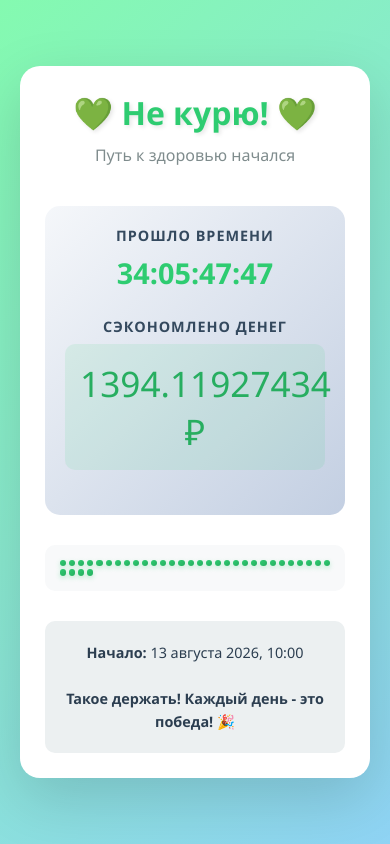
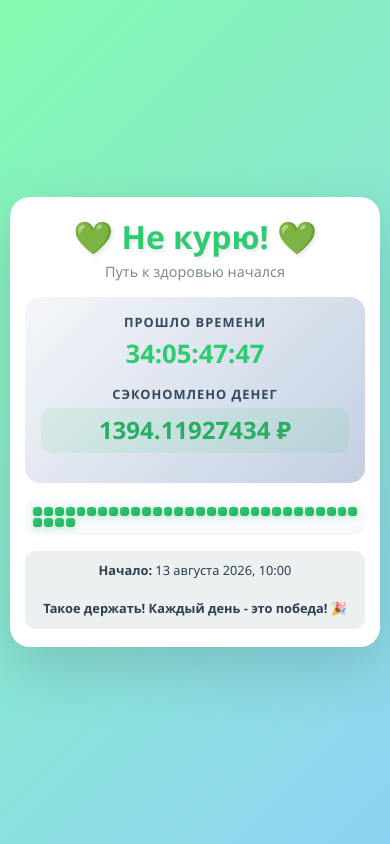
Before and after one commit to RedHeads-Enjoyer/No_sigarents, a plain HTML site: page index.html in a window 390 px wide. Drawn offline with Linux system fonts and the light colour scheme.

Commit message:
Фиксы

```diff
--- a/index.html
+++ b/index.html
@@ -18,14 +18,14 @@
             display: flex;
             align-items: center;
             justify-content: center;
-            padding: 20px;
+            padding: 10px;
         }
 
         .container {
             background: white;
             border-radius: 20px;
             box-shadow: 0 20px 60px rgba(0, 0, 0, 0.15);
-            padding: 40px;
+            padding: 25px 20px;
             max-width: 600px;
             width: 100%;
             text-align: center;
@@ -34,58 +34,66 @@
         h1 {
             color: #2ecc71;
             font-size: 2.5em;
-            margin-bottom: 10px;
+            margin-bottom: 4px;
             text-shadow: 2px 2px 4px rgba(0, 0, 0, 0.1);
         }
 
         .subtitle {
             color: #7f8c8d;
             font-size: 1em;
-            margin-bottom: 40px;
+            margin-bottom: 20px;
         }
 
         .stats-box {
             background: linear-gradient(135deg, #f5f7fa 0%, #c3cfe2 100%);
             border-radius: 15px;
-            padding: 30px;
-            margin-bottom: 30px;
+            padding: 18px;
+            margin-bottom: 18px;
         }
 
         .stat-item {
-            margin-bottom: 25px;
+            margin-bottom: 16px;
+        }
+
+        .stat-item:last-child {
+            margin-bottom: 0;
         }
 
         .stat-label {
             color: #34495e;
-            font-size: 0.9em;
+            font-size: 0.8em;
             text-transform: uppercase;
             letter-spacing: 1px;
-            margin-bottom: 8px;
+            margin-bottom: 5px;
             font-weight: 600;
         }
 
         .stat-value {
             color: #2ecc71;
-            font-size: 2.2em;
+            font-size: 2em;
             font-weight: bold;
             word-break: break-all;
         }
 
         .money-value {
             color: #27ae60;
-            font-size: 2.8em;
+            font-size: 2em;
+            font-weight: 900;
             background: rgba(46, 204, 113, 0.1);
-            padding: 15px;
+            padding: 10px 8px;
             border-radius: 10px;
             margin-top: 5px;
+            word-break: break-word;
+            overflow-wrap: break-word;
+            line-height: 1.2;
         }
 
         .blocks-grid {
             display: grid;
             grid-template-columns: repeat(30, 1fr);
-            gap: 4px;
-            margin-bottom: 30px;
-            padding: 15px;
+            gap: 3px;
+            margin-bottom: 18px;
+            padding: 10px;
             background: #f8f9fa;
             border-radius: 10px;
         }
@@ -116,45 +124,64 @@
 
         .info-section {
             background: #ecf0f1;
-            padding: 20px;
+            padding: 12px;
             border-radius: 10px;
-            margin-top: 30px;
-            font-size: 0.9em;
+            margin-top: 18px;
+            font-size: 0.85em;
             color: #2c3e50;
-            line-height: 1.6;
+            line-height: 1.5;
         }
 
         @media (max-width: 600px) {
             .container {
-                padding: 25px;
+                padding: 18px 15px;
             }
 
             h1 {
                 font-size: 2em;
             }
 
+            .subtitle {
+                font-size: 0.9em;
+                margin-bottom: 16px;
+            }
+
             .stat-value {
-                font-size: 1.8em;
+                font-size: 1.6em;
             }
 
             .money-value {
-                font-size: 2.2em;
+                font-size: 1.5em;
+                padding: 8px 6px;
             }
 
             .blocks-grid {
-                gap: 3px;
+                gap: 2px;
+                padding: 8px;
+                margin-bottom: 16px;
             }
 
             .stats-box {
-                padding: 20px;
+                padding: 16px;
+                margin-bottom: 16px;
+            }
+
+            .stat-item {
+                margin-bottom: 14px;
+            }
+
+            .info-section {
+                font-size: 0.8em;
+                padding: 10px;
+                margin-top: 16px;
             }
         }
 
         .motivation {
             color: #27ae60;
             font-style: italic;
-            margin-top: 20px;
-            font-size: 1.1em;
+            margin-top: 12px;
+            font-size: 1em;
         }
     </style>
 </head>
```
